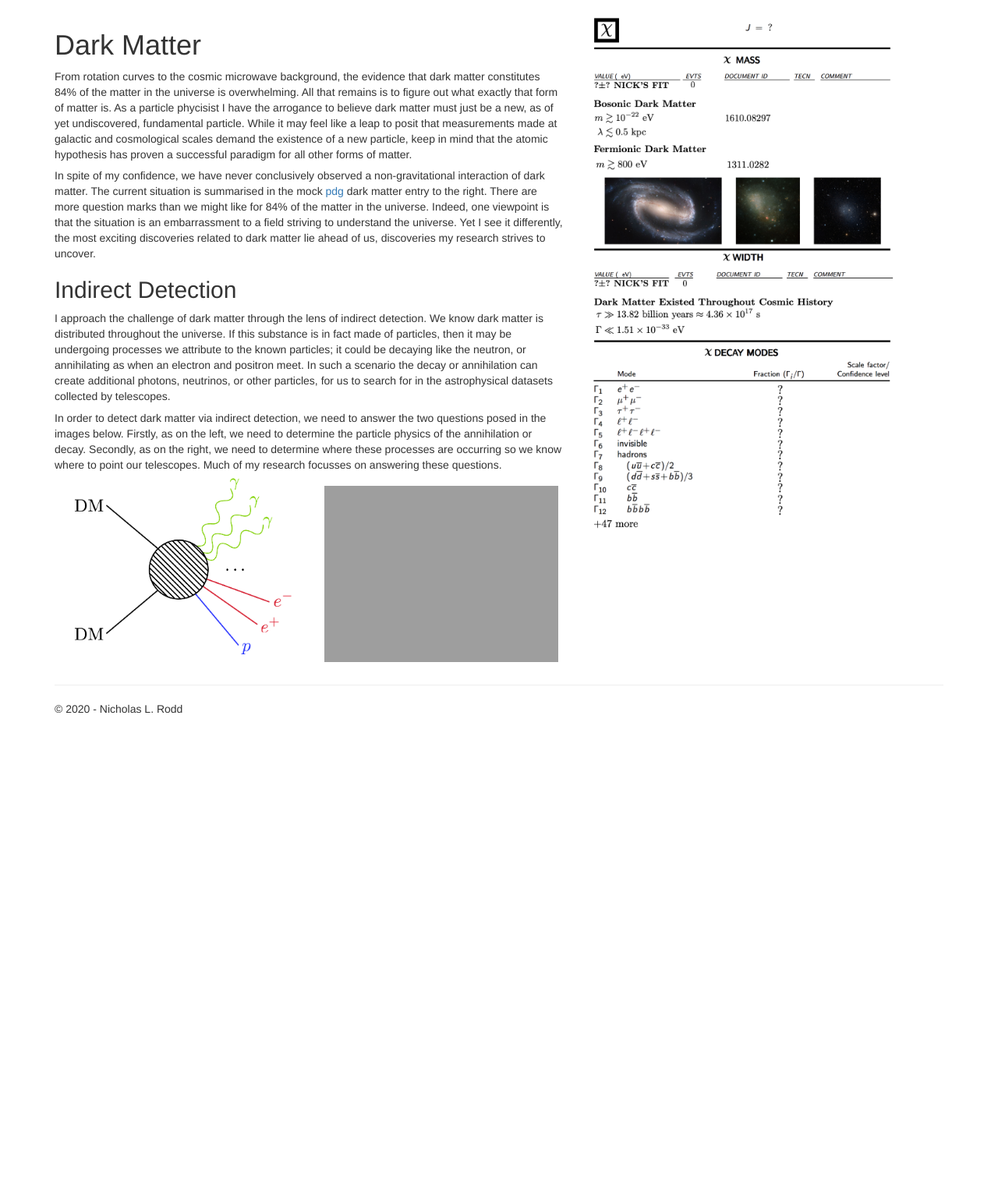
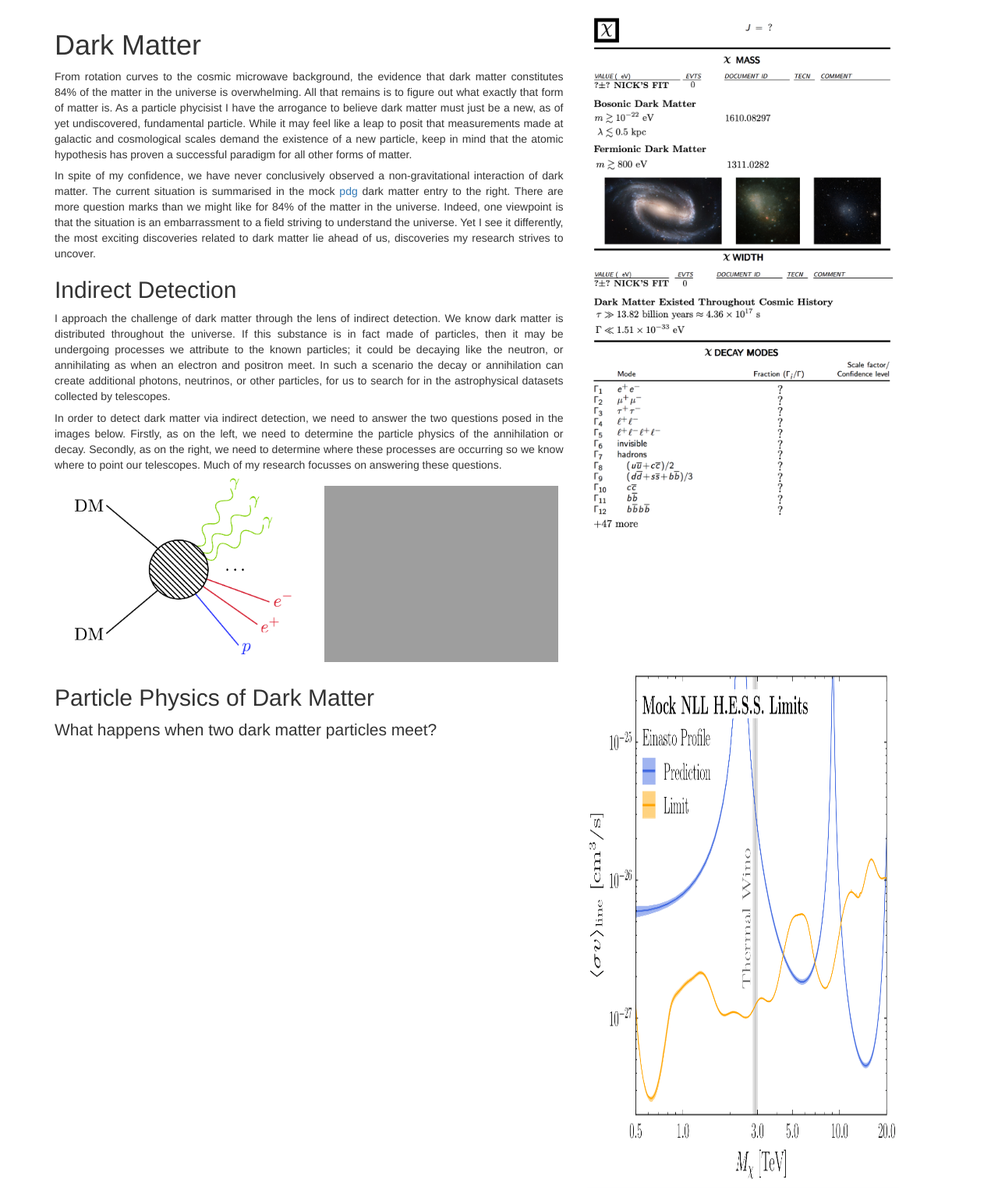
Before and after one commit to nickrodd/nickrodd.github.io, a plain HTML site: page research.html in a window 1280 px wide. Shown: the part 54-1580 px from the top of the page at 78% size. Before the commit the page ends 1083 px from the top, so only its background shows below. Drawn offline with nearby package versions, Linux system fonts and the light colour scheme; grey boxes are pictures that could not be loaded.

Commit message:
Updated research

```diff
--- a/research.html
+++ b/research.html
@@ -49,27 +49,41 @@
       <div class="row">
         <div class="col-md-7">
           <h1>Dark Matter</h1>
-          <p style="margin-bottom:0.2cm;">From rotation curves to the cosmic microwave background, the evidence that dark matter constitutes 84% of the matter in the universe is overwhelming. All that remains is to figure out what exactly that form of matter is. As a particle phycisist I have the arrogance to believe dark matter must just be a new, as of yet undiscovered, fundamental particle. While it may feel like a leap to posit that measurements made at galactic and cosmological scales demand the existence of a new particle, keep in mind that the atomic hypothesis has proven a successful paradigm for all other forms of matter.</p>
+          <p align="justify" style="margin-bottom:0.2cm;">From rotation curves to the cosmic microwave background, the evidence that dark matter constitutes 84% of the matter in the universe is overwhelming. All that remains is to figure out what exactly that form of matter is. As a particle phycisist I have the arrogance to believe dark matter must just be a new, as of yet undiscovered, fundamental particle. While it may feel like a leap to posit that measurements made at galactic and cosmological scales demand the existence of a new particle, keep in mind that the atomic hypothesis has proven a successful paradigm for all other forms of matter.</p>
 
-          <p style="margin-bottom:0.2cm;">In spite of my confidence, we have never conclusively observed a non-gravitational interaction of dark matter. The current situation is summarised in the mock <a href="http://pdg.lbl.gov/" target="_blank">pdg</a> dark matter entry to the right. There are more question marks than we might like for 84% of the matter in the universe. Indeed, one viewpoint is that the situation is an embarrassment to a field striving to understand the universe. Yet I see it differently, the most exciting discoveries related to dark matter lie ahead of us, discoveries my research strives to uncover.</p>
+          <p align="justify" style="margin-bottom:0.2cm;">In spite of my confidence, we have never conclusively observed a non-gravitational interaction of dark matter. The current situation is summarised in the mock <a href="http://pdg.lbl.gov/" target="_blank">pdg</a> dark matter entry to the right. There are more question marks than we might like for 84% of the matter in the universe. Indeed, one viewpoint is that the situation is an embarrassment to a field striving to understand the universe. Yet I see it differently, the most exciting discoveries related to dark matter lie ahead of us, discoveries my research strives to uncover.</p>
 
           <h2>Indirect Detection</h2>
-          <p style="margin-bottom:0.2cm;">I approach the challenge of dark matter through the lens of indirect detection. We know dark matter is distributed throughout the universe. If this substance is in fact made of particles, then it may be undergoing processes we attribute to the known particles; it could be decaying like the neutron, or annihilating as when an electron and positron meet. In such a scenario the decay or annihilation can create additional photons, neutrinos, or other particles, for us to search for in the astrophysical datasets collected by telescopes.</p>
+          <p align="justify" style="margin-bottom:0.2cm;">I approach the challenge of dark matter through the lens of indirect detection. We know dark matter is distributed throughout the universe. If this substance is in fact made of particles, then it may be undergoing processes we attribute to the known particles; it could be decaying like the neutron, or annihilating as when an electron and positron meet. In such a scenario the decay or annihilation can create additional photons, neutrinos, or other particles, for us to search for in the astrophysical datasets collected by telescopes.</p>
 
-          <p style="margin-bottom:0.2cm;">In order to detect dark matter via indirect detection, we need to answer the two questions posed in the images below. Firstly, as on the left, we need to determine the particle physics of the annihilation or decay. Secondly, as on the right, we need to determine where these processes are occurring so we know where to point our telescopes. Much of my research focusses on answering these questions.</p>
+          <p align="justify" style="margin-bottom:0.2cm;">In order to detect dark matter via indirect detection, we need to answer the two questions posed in the images below. Firstly, as on the left, we need to determine the particle physics of the annihilation or decay. Secondly, as on the right, we need to determine where these processes are occurring so we know where to point our telescopes. Much of my research focusses on answering these questions.</p>
           <div id="images">
             <img src="./files/figs/DMannihilation.png" alt="ID particle factor" style="width:278px;height:226px;margin-right:1.0cm;margin-bottom:0.5cm;margin-left:0.5cm;">
-            <img src="./files/figs/IDVolume.png" alt="ID astro factor" style="width:300px;height:226px;">
+            <a href="https://www.flickr.com/photos/astroporn/4999978603/">
+              <img src="./files/figs/IDVolume.png" alt="ID astro factor" style="width:300px;height:226px;">
+            </a>
           </div>
         </div>
         <div class="col-md-5">
           <img src="./files/figs/DM-PDG.png" alt="Dark Matter pdg" style="width:400px;height:665px;" class="center">
         </div>
       </div>
-      </hr>
-    </div>
 
 
+      </hr>
+      <div class="row">
+        <div class="col-md-7">
+        <h2>Particle Physics of Dark Matter</h2>
+        <p class="lead" style="margin-bottom:0.2cm;">What happens when two dark matter particles meet?</p>
+        </div>
+        <div class="col-md-5">
+          <a href="https://arxiv.org/abs/1808.08956">
+            <img src="./files/figs/NLL-Wino.png" alt="Wino Exclusion at NLL" style="width:400px;height:665px;" class="center">
+          </a>
+        </div>
+      </div>
+
+    </div>
 
     <div class="container">
       <hr>
```
